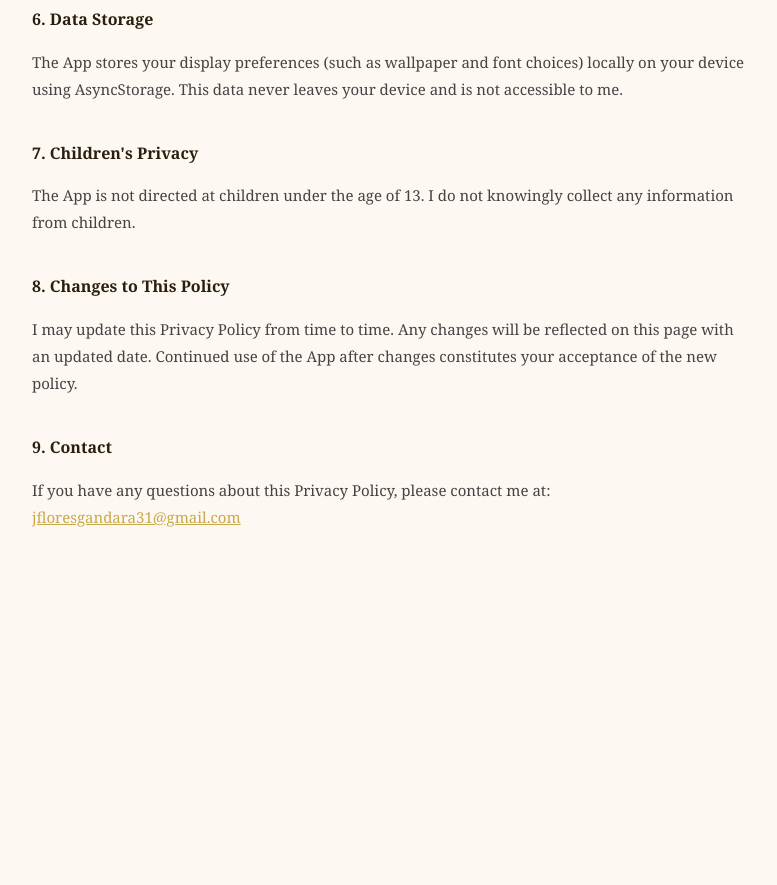
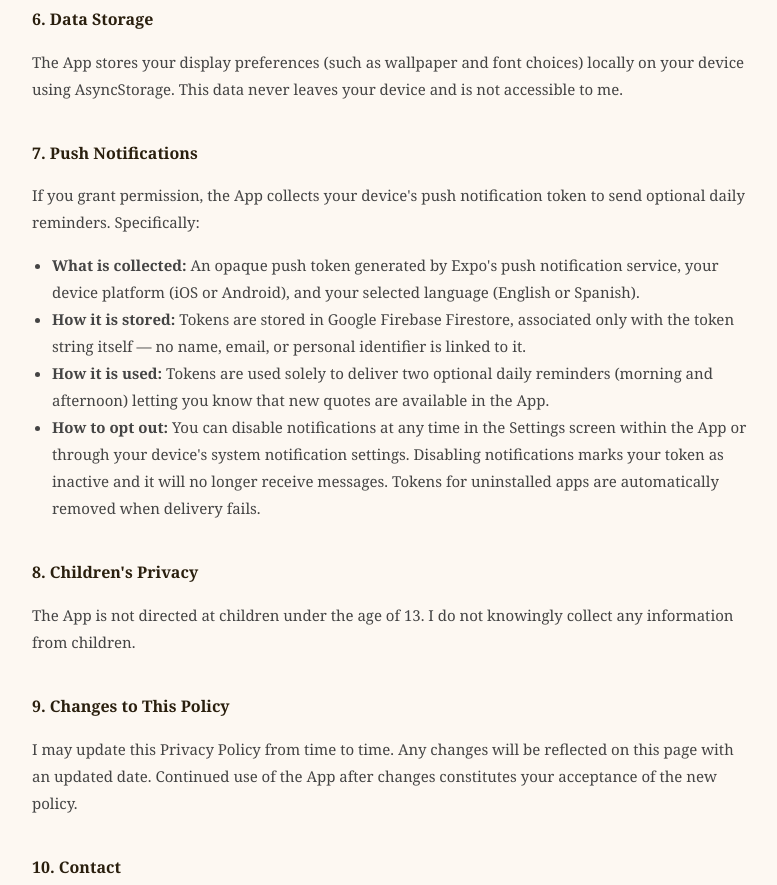
Before and after one commit to jfg31/softlyalma-privacy, a plain HTML site: page index.html in a window 1280 px wide. Shown: the part 1540-2425 px from the top of the page, without its empty margins (248-1025 px from the left). Before the commit the page ends 2226 px from the top, so only its background shows below. Drawn offline with Linux system fonts and the light colour scheme.

Commit message:
docs: add push notifications section to privacy policy
Add Section 7 disclosing push token collection, storage, usage,
and opt-out instructions. Renumber old sections 7-9 to 8-10.
Update last-modified date to May 4, 2026.

```diff
--- a/index.html
+++ b/index.html
@@ -25,7 +25,7 @@
 <body>
 
   <h1>Privacy Policy</h1>
-  <p class="subtitle">Softly Alma &nbsp;·&nbsp; Last updated: April 22, 2026</p>
+  <p class="subtitle">Softly Alma &nbsp;·&nbsp; Last updated: May 4, 2026</p>
 
   <p>This Privacy Policy describes how Jose Flores ("I", "me", or "my") handles information in connection with the Softly Alma mobile application ("App").</p>
 
@@ -58,13 +58,22 @@
   <h2>6. Data Storage</h2>
   <p>The App stores your display preferences (such as wallpaper and font choices) locally on your device using AsyncStorage. This data never leaves your device and is not accessible to me.</p>
 
-  <h2>7. Children's Privacy</h2>
+  <h2>7. Push Notifications</h2>
+  <p>If you grant permission, the App collects your device's push notification token to send optional daily reminders. Specifically:</p>
+  <ul>
+    <li><strong>What is collected:</strong> An opaque push token generated by Expo's push notification service, your device platform (iOS or Android), and your selected language (English or Spanish).</li>
+    <li><strong>How it is stored:</strong> Tokens are stored in Google Firebase Firestore, associated only with the token string itself — no name, email, or personal identifier is linked to it.</li>
+    <li><strong>How it is used:</strong> Tokens are used solely to deliver two optional daily reminders (morning and afternoon) letting you know that new quotes are available in the App.</li>
+    <li><strong>How to opt out:</strong> You can disable notifications at any time in the Settings screen within the App or through your device's system notification settings. Disabling notifications marks your token as inactive and it will no longer receive messages. Tokens for uninstalled apps are automatically removed when delivery fails.</li>
+  </ul>
+
+  <h2>8. Children's Privacy</h2>
   <p>The App is not directed at children under the age of 13. I do not knowingly collect any information from children.</p>
 
-  <h2>8. Changes to This Policy</h2>
+  <h2>9. Changes to This Policy</h2>
   <p>I may update this Privacy Policy from time to time. Any changes will be reflected on this page with an updated date. Continued use of the App after changes constitutes your acceptance of the new policy.</p>
 
-  <h2>9. Contact</h2>
+  <h2>10. Contact</h2>
   <p>If you have any questions about this Privacy Policy, please contact me at:<br />
   <a href="mailto:jfloresgandara31@gmail.com">jfloresgandara31@gmail.com</a></p>
 
```
